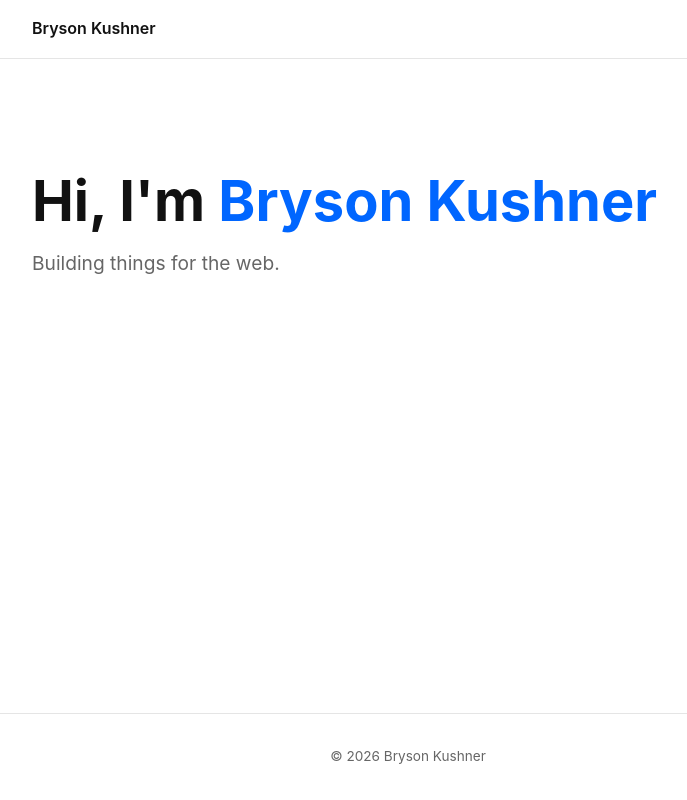
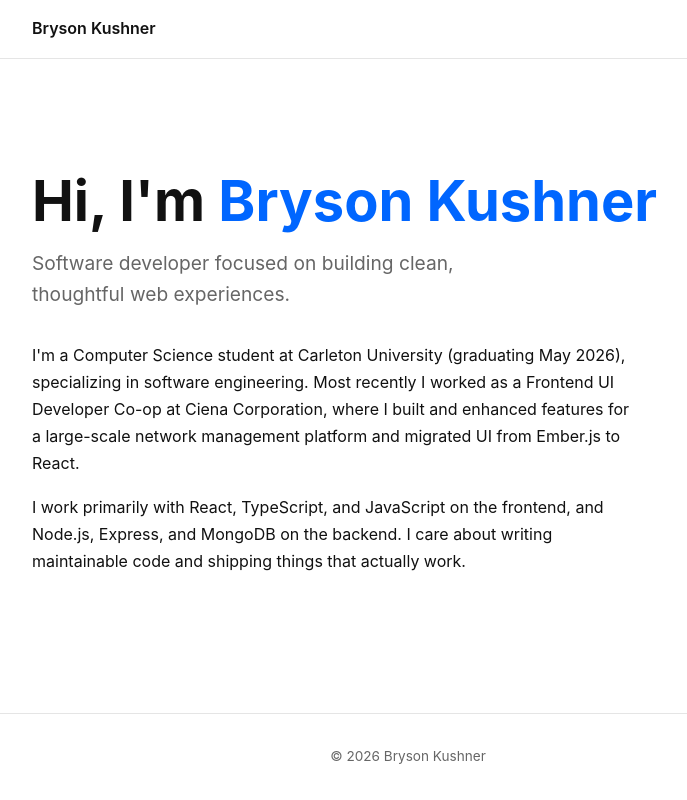
Before and after one commit to brysonmk/personal-website, a React (Vite) app: page / in a window 1280 px wide. Shown: the whole page, without its empty margins (232-919 px from the left). Built offline with nearby package versions, Linux system fonts and the light colour scheme.

Commit message:
Add personal bio and intro copy to Home page

```diff
--- a/src/pages/Home.jsx
+++ b/src/pages/Home.jsx
@@ -5,8 +5,18 @@ export default function Home() {
     <section className={styles.home}>
       <h1>Hi, I'm <span className={styles.accent}>Bryson Kushner</span></h1>
       <p className={styles.tagline}>
-        {/* Your tagline here */}
-        Building things for the web.
+        Software developer focused on building clean, thoughtful web experiences.
+      </p>
+      <p className={styles.bio}>
+        I'm a Computer Science student at Carleton University (graduating May 2026),
+        specializing in software engineering. Most recently I worked as a Frontend UI
+        Developer Co-op at Ciena Corporation, where I built and enhanced features for a
+        large-scale network management platform and migrated UI from Ember.js to React.
+      </p>
+      <p className={styles.bio}>
+        I work primarily with React, TypeScript, and JavaScript on the frontend, and
+        Node.js, Express, and MongoDB on the backend. I care about writing maintainable
+        code and shipping things that actually work.
       </p>
     </section>
   )
--- a/src/pages/Home.module.css
+++ b/src/pages/Home.module.css
@@ -17,4 +17,13 @@
   font-size: 1.2rem;
   color: var(--color-text-muted);
   max-width: 480px;
+  margin-bottom: 2rem;
 }
+
+.bio {
+  font-size: 1rem;
+  color: var(--color-text);
+  max-width: 600px;
+  margin-bottom: 1rem;
+  line-height: 1.7;
+}
```
